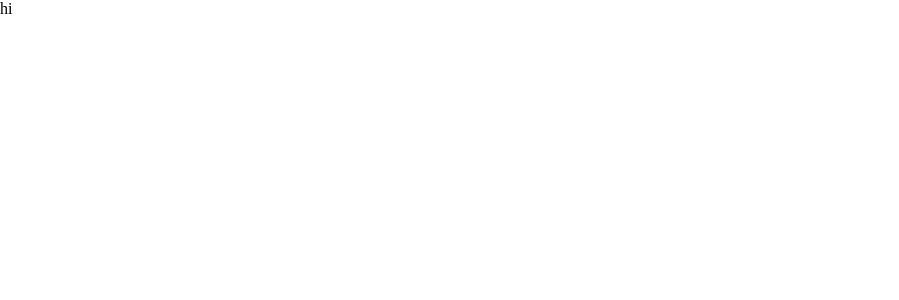
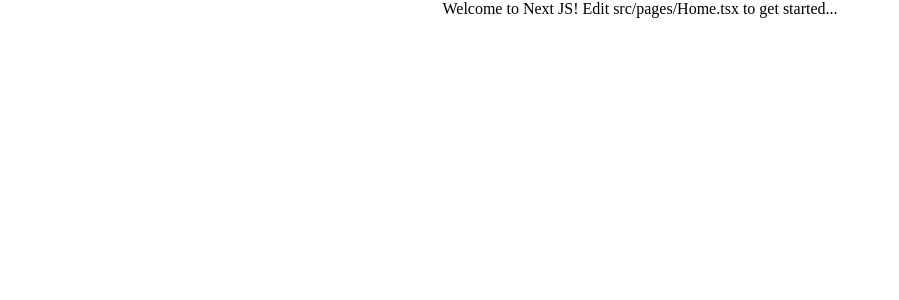
Before and after one commit to tchryssos/next-template, a Next.js app: page /Home in a window 1280 px wide. Shown: the top 300 px of the page, without its empty margins (0-899 px from the left). Built offline with nearby package versions, Linux system fonts and the light colour scheme.

Commit message:
flexbox home

```diff
--- a/src/pages/Home.tsx
+++ b/src/pages/Home.tsx
@@ -1,8 +1,11 @@
 import Layout from 'components/meta/Layout';
+import FlexBox from 'components/FlexBox'
 
 const Home = () => (
   <Layout>
-    <div>hi</div>
+    <FlexBox alignItems="center" justifyContent="center">
+      Welcome to Next JS! Edit src/pages/Home.tsx to get started...
+    </FlexBox>
   </Layout>
 );
 
```
